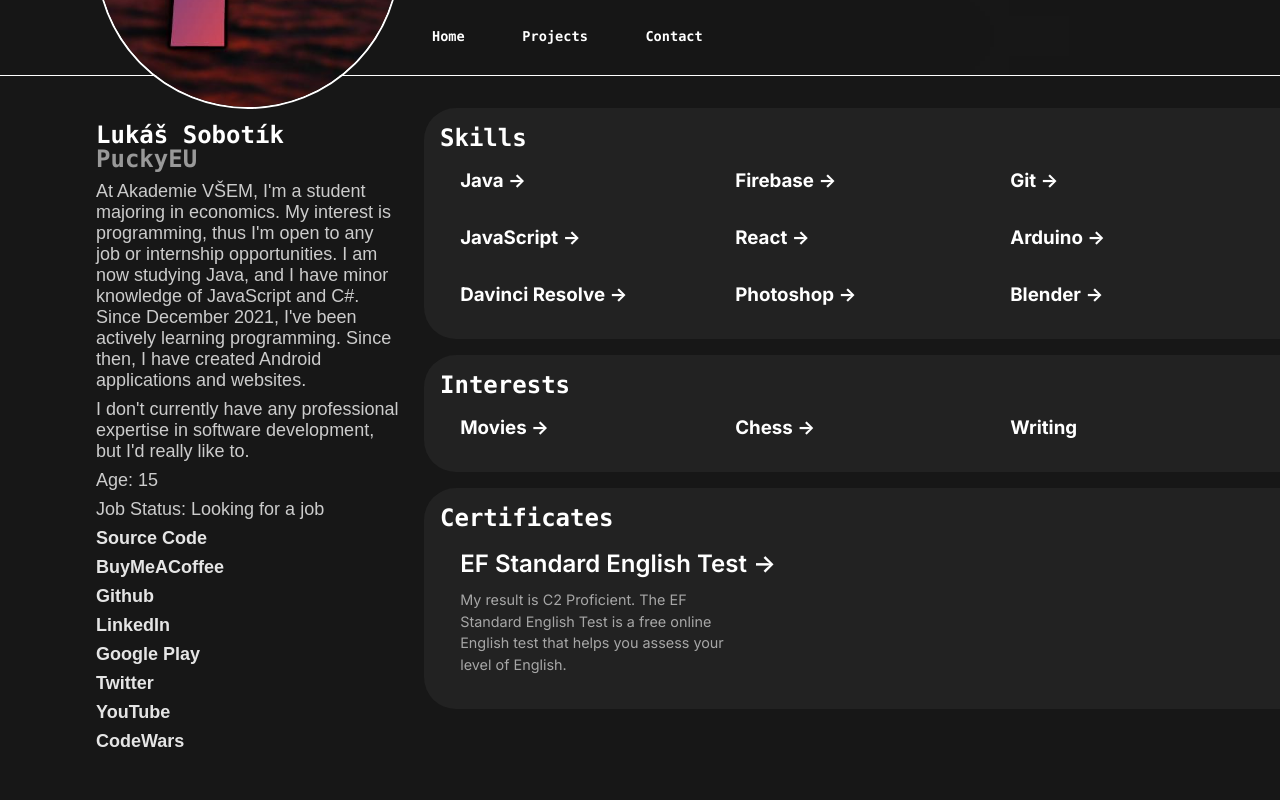
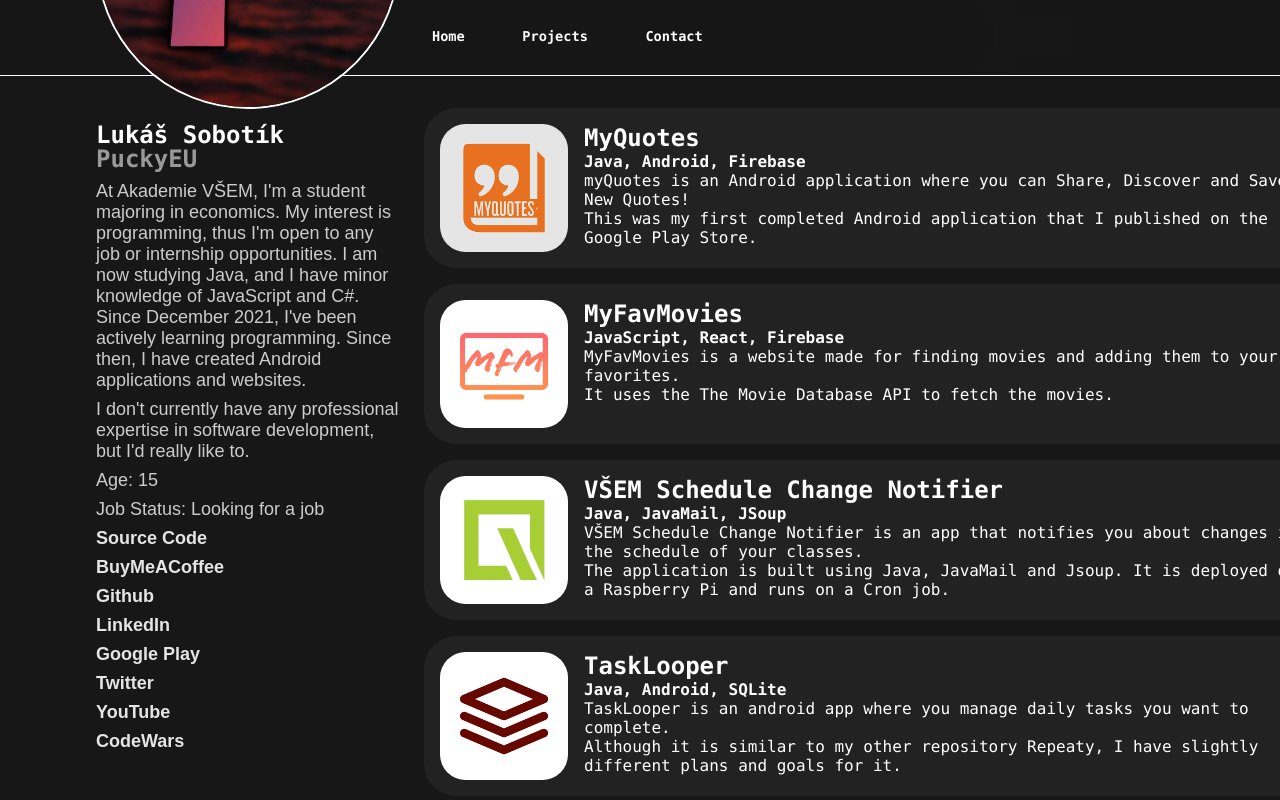
Before and after one commit to lukassobotik/personal-website, a Next.js app: page / in a window 1280 px wide. Shown: the part 400-1200 px from the top of the page. Built offline with nearby package versions, Linux system fonts and the light colour scheme.

Commit message:
Featured Projects in Home Tab

```diff
--- a/pages/featuredProjects.tsx
+++ b/pages/featuredProjects.tsx
@@ -13,9 +13,24 @@ export default function FeaturedProjects() {
 
     return (
         <>
-            <div className={styles.featured_projects}>
-                <Link href="/project/MyFavMovies" data-aos="fade-right" className={styles.featured_project}>
-                    <div className={styles.featured_project_description}>
+            <Link href="/project/myQuotes" className={styles.project_post}>
+                <Image src="/images/myQuotes/myQuotes.png" alt="" width={150} height={150} className={styles.featured_project_image}/>
+                <div className={styles.post_text}>
+                    <h2>MyQuotes</h2>
+                    <h4>
+                        Java, Android, Firebase
+                    </h4>
+                    <p>
+                        myQuotes is an Android application where you can Share, Discover and Save New Quotes!
+                    </p>
+                    <p>
+                        This was my first completed Android application that I published on the Google Play Store.
+                    </p>
+                </div>
+            </Link>
+            <Link href="/project/MyFavMovies" className={styles.project_post}>
+                <Image src="/images/MyFavMovies/MyFavMovies.png" alt="" width={150} height={150} className={styles.featured_project_image}/>
+                <div className={styles.post_text}>
                     <h2>MyFavMovies</h2>
                     <h4>
                         JavaScript, React, Firebase
@@ -23,29 +38,14 @@ export default function FeaturedProjects() {
                     <p>
                         MyFavMovies is a website made for finding movies and adding them to your favorites.
                     </p>
-                        <p className={styles.extra_description}>
+                    <p>
                         It uses the The Movie Database API to fetch the movies.
                     </p>
                 </div>
-                    <Image src="/images/MyFavMovies/MyFavMovies.png" alt="" width={150} height={150} className={styles.featured_project_image}/>
             </Link>
-                <Link href="/project/myQuotes" data-aos="fade-left" className={styles.featured_project}>
-                    <Image src="/images/myQuotes/myQuotes.png" alt="" width={150} height={150} className={styles.featured_project_image}/>
-                    <div className={styles.featured_project_description}>
-                        <h2>MyQuotes</h2>
-                        <h4>
-                            Java, Android, Firebase
-                        </h4>
-                        <p>
-                            myQuotes is an Android application where you can Share, Discover and Save New Quotes!
-                        </p>
-                        <p className={styles.extra_description}>
-                            This was my first completed Android application that I published on the Google Play Store.
-                        </p>
-                    </div>
-                </Link>
-                <Link href="/project/vsem-schedule-change-notifier" data-aos="fade-right" className={styles.featured_project}>
-                    <div className={styles.featured_project_description}>
+            <Link href="/project/vsem-schedule-change-notifier" className={styles.project_post}>
+                <Image src="/images/schedule-change-notifier/VŠEM.png" alt="" width={150} height={150} className={styles.featured_project_image}/>
+                <div className={styles.post_text}>
                     <h2>VŠEM Schedule Change Notifier</h2>
                     <h4>
                         Java, JavaMail, JSoup
@@ -57,11 +57,10 @@ export default function FeaturedProjects() {
                         The application is built using Java, JavaMail and Jsoup. It is deployed on a Raspberry Pi and runs on a Cron job.
                     </p>
                 </div>
-                    <Image src="/images/schedule-change-notifier/VŠEM.png" alt="" width={150} height={150} className={styles.featured_project_image}/>
             </Link>
-                <Link href="/project/TaskLooper" data-aos="fade-left" className={styles.featured_project}>
+            <Link href="/project/TaskLooper" className={styles.project_post}>
                 <Image src="/images/TaskLooper/TaskLooper.png" alt="" width={150} height={150} className={styles.featured_project_image}/>
-                    <div className={styles.featured_project_description}>
+                <div className={styles.post_text}>
                     <h2>TaskLooper</h2>
                     <h4>
                         Java, Android, SQLite
@@ -74,7 +73,6 @@ export default function FeaturedProjects() {
                     </p>
                 </div>
             </Link>
-            </div>
         </>
     )
 }
--- a/pages/index.tsx
+++ b/pages/index.tsx
@@ -50,6 +50,7 @@ export default function Home() {
 
   const homeTab = (
       <div className={styles.tabContent}>
+        <FeaturedProjects/>
         <div className={styles.post}>
           <h2>Skills</h2>
           <div className={styles.skills}>
--- a/pages/projects.tsx
+++ b/pages/projects.tsx
@@ -14,7 +14,6 @@ export default function Projects() {
                 <title>Projects</title>
             </Head>
             <main className={styles.main}>
-                <Navbar/>
                 <h2 className={styles.featured}>
                     Featured Projects
                 </h2>
--- a/styles/Home.module.css
+++ b/styles/Home.module.css
@@ -139,13 +139,35 @@
 
 .tabContent {
   padding-top: 2rem;
+  width: 70vw;
 }
 
 .post {
+  position: relative;
   backdrop-filter: brightness(150%);
   border-radius: 2rem;
   padding: 1rem;
   margin-bottom: 1rem;
+}
+
+.project_post {
+  display: flex;
+  position: relative;
+  backdrop-filter: brightness(150%);
+  border-radius: 2rem;
+  padding: 1rem;
+  margin-bottom: 1rem;
+}
+
+.project_post img {
+  width: 8rem;
+  height: 100%;
+  aspect-ratio: 1/1;
+  margin-right: 1rem;
+}
+
+.post_text {
+  display: inline-block;
 }
 
 
```
Lines whose indentation alone changed are shown as unchanged.
